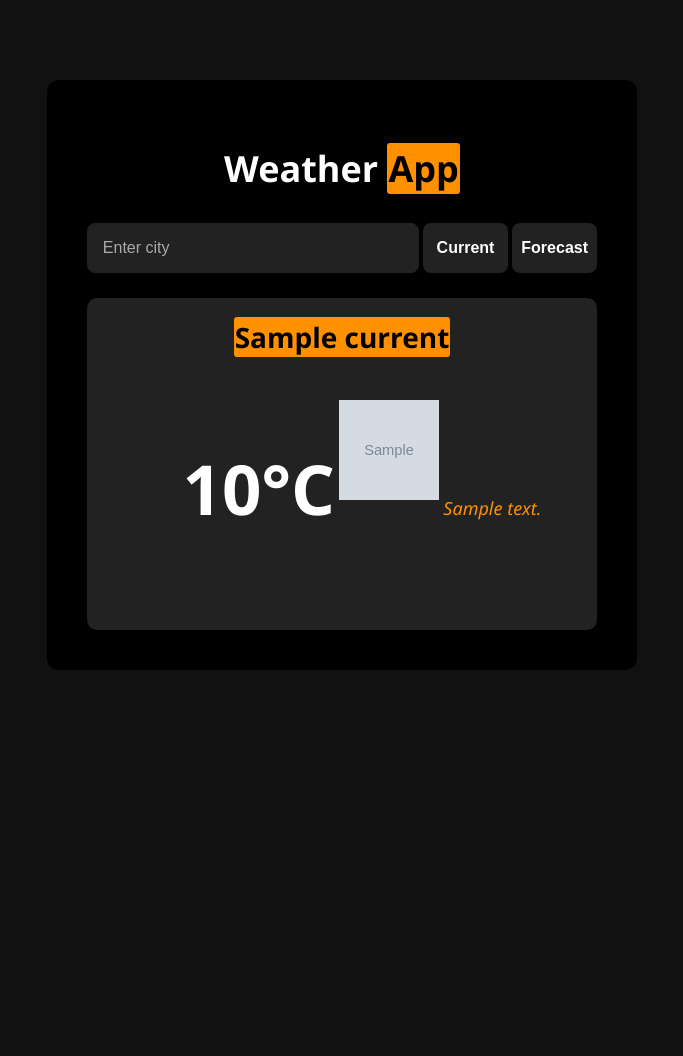
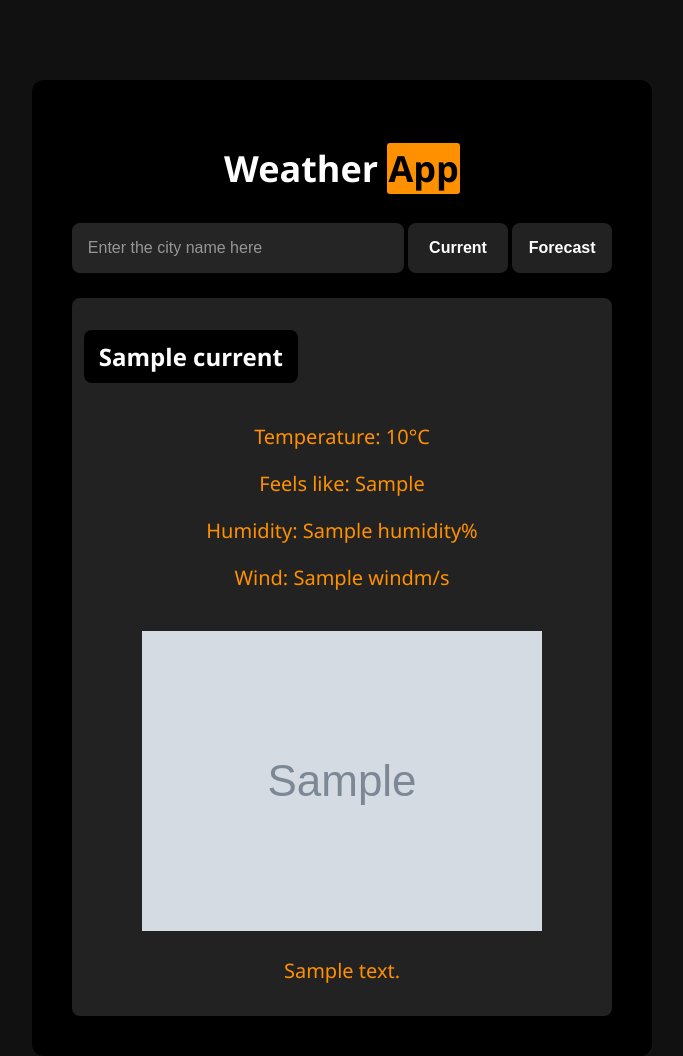
Before and after one commit to DainAtreides/weather-app-fastapi, a FastAPI app: template static/templates/current.html in a window 1280 px wide. Shown: the whole page, without its empty margins (298-981 px from the left). Before the commit the page ends 670 px from the top, so only its background shows below. Run offline with FastAPI, Linux system fonts and the light colour scheme; the template is opened without the code that fills it: most values are stand-ins (such as "Sample title", 1, 10 or a date in 2020); grey boxes marked "Sample" are stand-in pictures.

Commit message:
Refactor: Extended CurrentWeather model to include feels_like (temperature feels like), humidity, and wind (wind speed) attributes; Updated controller and current.html page to reflect new data;

```diff
--- a/core/api.py
+++ b/core/api.py
@@ -13,10 +13,8 @@ def build_url(endpoint: str, city_name: str) -> str:
 def get_json(url: str) -> dict:
     # Send a GET request to the specified URL
     response = requests.get(url)
-
     # Raise an exception if the request was unsuccessful
     response.raise_for_status()
-
     # Return the response data as a JSON dictionary
     return response.json()
 
--- a/models/weather.py
+++ b/models/weather.py
@@ -7,6 +7,9 @@ from datetime import datetime
 class CurrentWeather(BaseModel):
     city_name: str
     temperature: float
+    feels_like: float  # Temperature feels like
+    humidity: float
+    wind: float
     description: str
     icon_url: str
 
--- a/static/styles/style.css
+++ b/static/styles/style.css
@@ -35,26 +35,28 @@ form {
 
 input[type='text'] {
     width: 300px;
-    padding: 15px;
-    border: 1px solid #222222;
+    padding: 14px;
+    border: 2px solid #252525;
     border-radius: 8px;
-    background-color: #222222;
+    background-color: #252525;
     color: #ffffff;
     font-size: 16px;
 }
 
 input[type='text']::placeholder {
     height: 50px;
-    color: #aaaaaa;
+    color: #969696;
 }
 
-input:hover {
-    border: 1px solid #ff8c00;
+input:focus {
+    outline: none;
+    border: 2px solid #2F2F2F;
+    border-radius: 8px;
 }
 
 form button {
     height: 50px;
-    width: 85px;
+    width: 100px;
     background-color: #222222;
     color: #FFFFFF;
     border: none;
@@ -66,70 +68,51 @@ form button {
 }
 
 form button:hover {
-    background-color: #e67300;
+    background-color: #FF9000;
 }
 
 form button:active {
-    background-color: #9c5105c9;
+    background-color: #8d4804;
 }
 
 .weather-card {
     margin-top: 25px;
     background-color: #222;
     padding: 10px;
-    border: none;
-    border-radius: 10px;
+    border: 2px solid #222222;
+    border-radius: 8px;
     text-align: center;
     color: #FF9000;
     transition: transform 0.3s ease-in-out;
+    display: flex;
+    flex-direction: column;
+    align-items: center;
 }
 
-.weather-card ul {
-    list-style: none;
+.weather-card {
+    font-size: 20px;
 }
 
-.weather-card ul li {
-    display: inline-block;
+.weather-card h2 {
+    font-size: 24px;
+    border: none;
+    width: 100%;
 }
 
-
 .weather-card:hover {
-    transform: scale(1.05);
+    outline: none;
+    border: 2px solid #2F2F2F;
+    border-radius: 8px;
 }
 
-
-.weather-card h2 {
-    font-size: 28px;
-    margin: 10px 0;
-}
-
-
-.weather-card img {
-    margin: auto;
-    width: 100px;
-    height: 100px;
-    margin: 15px 0;
-}
-
-
-.weather-card p.temperature {
-    font-size: 69px;
+.weather-card h2 strong {
+    float: left;
+    padding: 10px 15px;
     font-weight: bold;
-    color: white;
-}
-
-
-.weather-card p.description {
-    font-size: 18px;
-    font-style: italic;
-    margin-top: 10px;
-}
-
-
-.weather-card p.date {
-    font-size: 14px;
-    margin-top: 10px;
-    color: #fff;
+    border: none;
+    border-radius: 8px;
+    background-color: #000000;
+    color: #ffffff
 }
 
 .forecast-container {
@@ -139,7 +122,7 @@ form button:active {
     padding: 30px;
     border-radius: 12px;
     width: 100%;
-    max-width: 1200px;
+    max-width: 1000px;
     text-align: center;
 }
 
@@ -174,7 +157,6 @@ form button:active {
     color: #ffffff;
 }
 
-.weather-card h2 strong,
 .container h1 strong,
 .forecast-container h1 strong {
     padding: 1px;
@@ -185,8 +167,6 @@ form button:active {
 }
 
 canvas {
-    padding-top: 15px;
-    padding-right: 15px;
     background-color: #111111;
     border-radius: 10px;
 }
--- a/static/templates/base.html
+++ b/static/templates/base.html
@@ -11,7 +11,7 @@
         <h1>Weather <strong>App</strong></h1>
         <form method='get' action='/weather'>
             <div>
-                <input type='text' name='city_name' placeholder='Enter city' required>
+                <input  type='text' name='city_name' placeholder='Enter the city name here' required>
                 <button type='submit' name='view_type' value='current'>Current</button>
                 <button type='submit' name='view_type' value='forecast'>Forecast</button>
             </div>
--- a/static/templates/current.html
+++ b/static/templates/current.html
@@ -6,11 +6,18 @@
     {% if current %}
         <div class='weather-card'>
             <h2><strong>{{ current.city_name }}</strong></h2>
-                <ul>
-                    <li><p class='temperature'>{{ current.temperature }}°C</p></li>
-                    <li><img src='{{ current.icon_url }}' alt='Weather Icon' /></li>
-                    <li><p class='description'>{{ current.description }}</p></li>
-                </ul>
+                <div>
+                    <p>Temperature: {{ current.temperature }}°C</p>
+                    <p></p>Feels like: {{ current.feels_like }}
+                </div>
+                <div>
+                    <p></p>Humidity: {{ current.humidity }}%
+                    <p >Wind: {{ current.wind }}m/s</p>
+                </div>
+                <div>
+                    <p><img src='{{ current.icon_url }}' alt='Weather Icon'/></p>
+                    <p>{{ current.description }}</p>
+                </div>
         </div>
     {% else %}
         <p>No weather data available.</p>
```
Also changed, not shown: controllers/weather_controller.py (+9 -4 lines), static/templates/forecast.html (+10 -11 lines).
